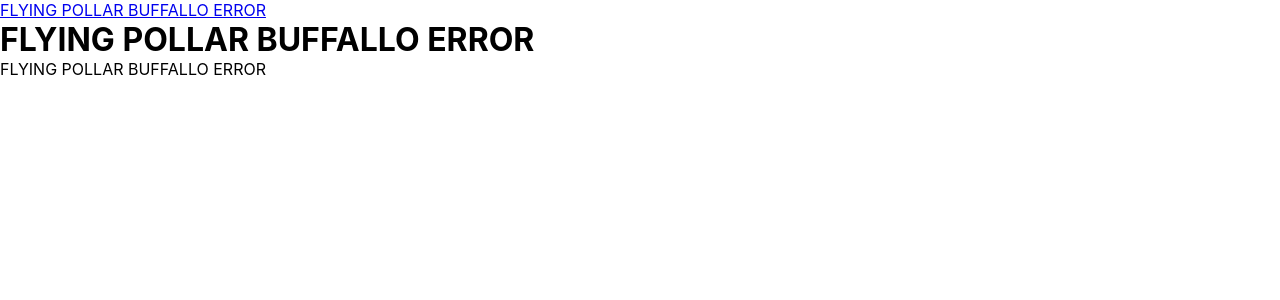
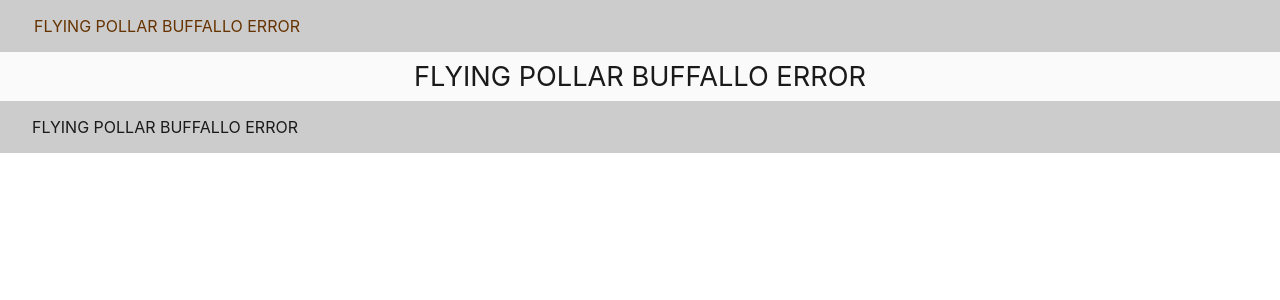
Before and after one commit to GabenGar/nextjs-boilerplate, a Next.js app: page / in a window 1280 px wide. Shown: the top 300 px of the page. Built offline with nearby package versions, Linux system fonts and the light colour scheme.

Commit message:
style: baseline

```diff
--- a/src/components/layout/_index.module.scss
+++ b/src/components/layout/_index.module.scss
@@ -1,11 +1,19 @@
 .header {
   grid-area: header;
+  color: var(--colour0-primary);
+  background-color: var(--colour1-tertiary);
+  padding: 1em 2em;
 }
 
 .body {
   grid-area: body;
+  color: var(--colour0-primary);
+  background-color: var(--colour1-tertiary);
 }
 
 .footer {
   grid-area: footer;
+  color: var(--colour0-primary);
+  background-color: var(--colour1-tertiary);
+  padding: 1em 2em;
 }
--- /dev/null
+++ b/src/pages/_document.tsx
@@ -0,0 +1,22 @@
+import Document, { Html, Head, Main, NextScript } from 'next/document'
+
+class MyDocument extends Document {
+  // static async getInitialProps(ctx) {
+  //   const initialProps = await Document.getInitialProps(ctx)
+  //   return { ...initialProps }
+  // }
+
+  render() {
+    return (
+      <Html data-theme="light">
+        <Head  />
+        <body>
+          <Main />
+          <NextScript />
+        </body>
+      </Html>
+    )
+  }
+}
+
+export default MyDocument
--- /dev/null
+++ b/src/styles/attributes.scss
@@ -0,0 +1,64 @@
+@use "./variables/sass" as *;
+/* Attributes */
+// only selectors by attributes
+// and their pseudo-classes/elements go there
+// base tags are for easier grouping/folding
+
+a {
+  // internal links
+  // &[href^=#{$kemono-site}],
+  &[href^="/"],
+  &[href^="./"],
+  &[href^="../"] {
+    --local-colour1-primary: var(--anchour-internal-colour1-primary);
+    --local-colour1-secondary: var(--anchour-internal-colour1-secondary);
+    --local-colour2-primary: var(--anchour-internal-colour2-primary);
+    --local-colour2-secondary: var(--anchour-internal-colour2-secondary);
+  }
+
+  // local links
+  &[href^="#"] {
+    --local-colour1-primary: var(--anchour-local-colour1-primary);
+    // the same color because visited state is irrelevant
+    --local-colour1-secondary: var(--anchour-local-colour1-primary);
+    --local-colour2-primary: var(--anchour-local-colour2-primary);
+    --local-colour2-secondary: var(--anchour-local-colour2-secondary);
+  }
+
+  // email links
+  &[href^="mailto:"] {
+    // &::before {
+    //   content: "\1F4E7"; // email icon
+    //   padding-right: $size-little;
+    // }
+
+    &::after {
+      content: " (\01f4e8\02197\01f441)"; // mail sent, NE arrow, eye
+    }
+  }
+
+  // telephone links
+  &[href^="tel:"] {
+    &::before {
+      content: "\260e"; // phone icon
+      padding-right: $size-little;
+    }
+  }
+}
+
+input {
+  &[type="submit"] {
+    color: var(--colour0-primary);
+  }
+
+  &[type="text"],
+  &[type="password"],
+  &[type="number"] {
+    color: var(--colour0-primary);
+  }
+
+  &[type="checkbox"],
+  &[type="radio"] {
+    cursor: pointer;
+  }
+}
--- a/src/styles/base.scss
+++ b/src/styles/base.scss
@@ -1,8 +1,19 @@
+@use "./variables/sass" as *;
+
 html {
   width: 100%;
   height: 100%;
   font-size: 100%;
   box-sizing: border-box;
+  padding: 0;
+  margin: 0;
+  overflow-wrap: break-word;
+}
+
+*,
+*::before,
+*::after {
+  box-sizing: inherit;
   padding: 0;
   margin: 0;
 }
@@ -22,15 +33,133 @@ body {
   "header" auto
   "body" 1fr
   "footer" auto / 100%;
-  justify-items: center;
+  justify-items: stretch;
+  min-height: 100%;
   width: 100%;
-  min-height: 100%;
 }
 
-*,
-*::before,
-*::after {
-  box-sizing: inherit;
-  padding: 0;
+h1 {
+  text-transform: capitalize;
+  text-align: center;
+  font-size: 1.7rem;
+  font-weight: normal;
+  background-color: var(--colour1-primary);
+  padding: 0.5rem;
   margin: 0;
 }
+
+h2 {
+  font-size: 1.6rem;
+  font-weight: normal;
+  line-height: 1.35;
+  margin: 0;
+}
+
+h3 {
+  font-size: 1.5rem;
+  font-weight: normal;
+  margin: 0;
+}
+
+h4 {
+  font-size: 1.4rem;
+  font-weight: normal;
+  margin: 0;
+}
+
+h5 {
+  font-size: 1.3rem;
+  font-weight: normal;
+  margin: 0;
+}
+
+h6 {
+  font-size: 1.2rem;
+  font-weight: normal;
+  margin: 0;
+}
+
+p,
+li,
+dd,
+dt {
+  line-height: 1.5;
+}
+
+p,
+ul,
+ol {
+  margin: $size-small 0;
+}
+
+ul,
+ol {
+  padding-left: $size-normal;
+}
+
+a {
+  --local-colour1-primary: var(--anchour-colour1-primary);
+  --local-colour1-secondary: var(--anchour-colour1-secondary);
+  --local-colour2-primary: var(--anchour-colour2-primary);
+  --local-colour2-secondary: var(--anchour-colour2-secondary);
+
+  outline: none;
+  text-decoration: none;
+  border-bottom: $size-nano solid transparent;
+  padding: 2px;
+  transition-property: color, border-color, background-color;
+  transition-duration: var(--duration-global);
+
+  &:link {
+    color: var(--local-colour1-primary);
+  }
+
+  &:visited {
+    color: var(--local-colour1-secondary);
+  }
+
+  &:focus {
+    background-color: var(--local-colour2-primary);
+    border-bottom-color: var(--local-colour1-primary);
+  }
+
+  &:hover {
+    background-color: var(--local-colour2-secondary);
+    border-bottom-color: var(--local-colour1-primary);
+  }
+
+  &:active {
+    color: var(--local-colour2-primary);
+    background-color: var(--local-colour1-primary);
+    border-bottom-color: var(--local-colour2-primary);
+  }
+}
+
+img {
+  max-width: 100%;
+  height: auto;
+}
+
+label {
+  cursor: pointer;
+}
+
+select {
+  cursor: pointer;
+}
+
+option {
+  cursor: pointer;
+}
+
+button {
+  cursor: pointer;
+
+  &:disabled {
+    cursor: not-allowed;
+  }
+  // prevents onclick events from firing on children
+  & > * {
+    pointer-events: none;
+  }
+}
--- a/src/styles/globals.scss
+++ b/src/styles/globals.scss
@@ -1,2 +1,3 @@
 @use "variables";
 @use "base";
+@use "attributes"
--- a/src/styles/variables/css.scss
+++ b/src/styles/variables/css.scss
@@ -1,2 +1,107 @@
 :root {
+  // durations
+  --duration-fast: 250ms;
+  --duration-global: var(--duration-fast);
 }
+
+:root[data-theme="light"] {
+  // base colours
+  --colour0-primary: hsl(0, 0%, 10%);
+  --colour0-primary-transparent: hsl(0, 0%, 10%, 60%);
+  --colour0-secondary: hsl(0, 0%, 30%);
+  --colour0-secondary-transparent: hsla(0, 0%, 30%, 40%);
+  --colour0-tertiary: hsla(0, 0%, 40%);
+  --colour0-tertiary-transparent: hsla(0, 0%, 40%, 40%);
+  --colour1-primary: hsl(0, 0%, 98%);
+  --colour1-primary-transparent: hsla(0, 0%, 98%, 50%);
+  --colour1-secondary: hsl(0, 0%, 90%);
+  --colour1-secondary-transparent: hsla(0, 0%, 90%, 50%);
+  --colour1-tertiary: hsla(0, 0%, 80%);
+  --colour1-tertiary-transparent: hsla(0, 0%, 80%, 50%);
+
+  /* Buttons */
+  --submit-colour1-primary: hsl(240, 100%, 50%);
+  --submit-colour1-secondary: hsl(240, 100%, 50%);
+  --submit-colour2-primary: hsl(240, 100%, 70%);
+  --submit-colour2-secondary: hsl(240, 100%, 70%);
+  --positive-colour1-primary: hsl(120, 100%, 45%);
+  --positive-colour1-secondary: hsl(120, 100%, 30%);
+  --negative-colour1-primary: hsl(0, 100%, 70%);
+  --favourite-colour1-primary: hsl(51, 100%, 50%);
+  --favourite-colour2-primary: hsl(60, 100%, 30%);
+  /* END Buttons */
+
+  /* Links */
+  // external
+  --anchour-colour1-primary: hsl(240, 100%, 40%);
+  --anchour-colour1-secondary: hsla(230, 70%, 40%);
+  --anchour-colour2-primary: hsl(200, 100%, 80%);
+  --anchour-colour2-secondary: hsla(210, 70%, 70%);
+  // internal
+  --anchour-internal-colour1-primary: hsl(30, 100%, 20%);
+  --anchour-internal-colour1-secondary: hsla(30, 80%, 20%);
+  --anchour-internal-colour2-primary: hsl(20, 100%, 80%);
+  --anchour-internal-colour2-secondary: hsla(20, 70%, 70%);
+  // local
+  --anchour-local-colour1-primary: hsl(280, 100%, 30%);
+  --anchour-local-colour1-secondary: hsla(280, 70%, 30%);
+  --anchour-local-colour2-primary: hsl(260, 100%, 80%);
+  --anchour-local-colour2-secondary: hsla(260, 70%, 70%);
+  // email
+  // --anchour-email-colour1-primary: hsl(260, 100%, 80%);
+  // --anchour-email-colour1-secondary: hsla(260, 70%, 70%);
+  // --anchour-email-colour2-primary: hsl(280, 100%, 30%);
+  // --anchour-email-colour2-secondary: hsla(280, 70%, 30%);
+  /* END Links */
+}
+
+:root[data-theme="dark"] {
+  // base colours
+  --colour0-primary: hsl(0, 0%, 95%);
+  --colour0-primary-transparent: hsla(0, 0%, 95%, 50%);
+  --colour0-secondary: hsl(0, 0%, 90%);
+  --colour0-secondary-transparent: hsla(0, 0%, 90%, 50%);
+  --colour0-tertiary: hsla(0, 0%, 80%);
+  --colour0-tertiary-transparent: hsla(0, 0%, 80%, 50%);
+  --colour1-primary: hsl(0, 0%, 10%);
+  --colour1-primary-transparent: hsl(0, 0%, 10%, 60%);
+  --colour1-secondary: hsl(0, 0%, 20%);
+  --colour1-secondary-transparent: hsla(0, 0%, 20%, 40%);
+  --colour1-tertiary: hsla(0, 0%, 30%);
+  --colour1-tertiary-transparent: hsla(0, 0%, 30%, 40%);
+
+  /* Buttons */
+  --submit-colour1-primary: hsl(240, 100%, 70%);
+  --submit-colour1-secondary: hsl(240, 100%, 70%);
+  --submit-colour2-primary: hsl(240, 100%, 50%);
+  --submit-colour2-secondary: hsl(240, 100%, 50%);
+  --positive-colour1-primary: hsl(120, 100%, 45%);
+  --positive-colour1-secondary: hsl(120, 100%, 30%);
+  --negative-colour1-primary: hsl(0, 100%, 70%);
+  --favourite-colour1-primary: hsl(51, 100%, 50%);
+  --favourite-colour2-primary: hsl(60, 100%, 30%);
+  /* END Buttons */
+
+  /* Links */
+  // external
+  --anchour-colour1-primary: hsl(200, 100%, 80%);
+  --anchour-colour1-secondary: hsla(210, 70%, 70%);
+  --anchour-colour2-primary: hsl(240, 100%, 40%);
+  --anchour-colour2-secondary: hsla(230, 70%, 40%);
+  // internal
+  --anchour-internal-colour1-primary: hsl(20, 100%, 80%);
+  --anchour-internal-colour1-secondary: hsla(20, 70%, 70%);
+  --anchour-internal-colour2-primary: hsl(30, 100%, 20%);
+  --anchour-internal-colour2-secondary: hsla(30, 80%, 20%);
+  // local
+  --anchour-local-colour1-primary: hsl(260, 100%, 80%);
+  --anchour-local-colour1-secondary: hsla(260, 70%, 70%);
+  --anchour-local-colour2-primary: hsl(280, 100%, 30%);
+  --anchour-local-colour2-secondary: hsla(280, 70%, 30%);
+  // email
+  // --anchour-email-colour1-primary: hsl(260, 100%, 80%);
+  // --anchour-email-colour1-secondary: hsla(260, 70%, 70%);
+  // --anchour-email-colour2-primary: hsl(280, 100%, 30%);
+  // --anchour-email-colour2-secondary: hsla(280, 70%, 30%);
+  /* END Links */
+}
--- a/src/styles/variables/sass.scss
+++ b/src/styles/variables/sass.scss
@@ -0,0 +1,19 @@
+// screen widths
+$width-feature: 240px;
+$width-mobile: 360px;
+$width-phone: 480px;
+$width-tablet: 768px;
+$width-laptop: 1280px;
+$width-desktop: 1920px;
+
+// sizes for borders/padding/margins/gaps
+$size-nano: 0.0625em;
+$size-thin: 0.125em;
+$size-little: 0.25em;
+$size-small: 0.5em;
+$size-normal: 1em;
+$size-big: 2em;
+$size-large: 3em;
+
+$min-button-width: 44px;
+$min-button-height: 44px;
```
